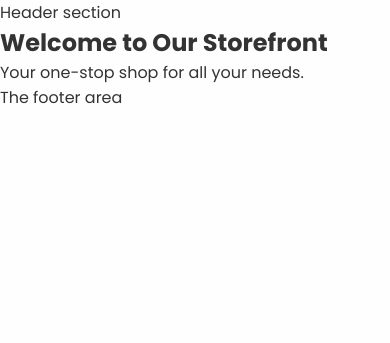
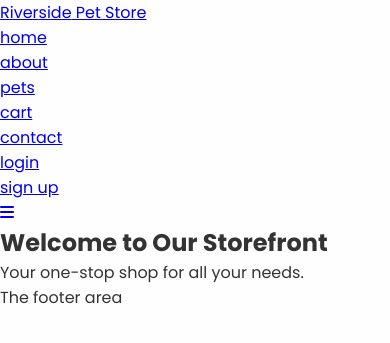
Before and after one commit to johnclamy/css-library, a Django app: page / in a window 390 px wide. Shown: the top 343 px of the page. Run offline with Django 5.2, Linux system fonts and the light colour scheme; some libraries are stand-ins or nearby versions.

Commit message:
set the default navbar for mobile phone viewports

```diff
--- a/storefront/templates/base.html
+++ b/storefront/templates/base.html
@@ -5,18 +5,50 @@
     <meta charset="UTF-8">
     <meta name="viewport" content="width=device-width, initial-scale=1.0">
     <link href="https://fonts.googleapis.com/css2?family=Poppins:wght@300;400;500;600;700&display=swap" rel="stylesheet">
-    {% comment %} <script src="https://kit.fontawesome.com/f16e47194e.js" crossorigin="anonymous"></script> {% endcomment %}
+    <script src="https://kit.fontawesome.com/f16e47194e.js" crossorigin="anonymous"></script>
     <link rel="stylesheet" href="{% static 'css/style.css' %}">
     <title>{{ template_data.page_title }}</title>
 </head>
 <body>
     <div class="base-container">
-        <header class="base-header">Header section</header>
+        <!-- Navigation section -->
+        <nav class="base-nav">
+            <ul class="base-nav__list">
+                <li class="base-nav__logo"><a href="#">River<span>side</span> Pet Store</a></li>
+                <li class="base-nav__item"><a href="#">home</a></li>
+                <li class="base-nav__item"><a href="#">about</a></li>
+                <li class="base-nav__item"><a href="#">pets</a></li>
+                <li class="base-nav__item"><a href="#">cart</a></li>
+                <li class="base-nav__item"><a href="#">contact</a></li>
+                <li class="base-nav__button"><a href="#">login</a></li>
+                <li class="base-nav__button"><a href="#">sign up</a></li>
+                <li class="base-nav__toggle"><a href="#"><i class="fas fa-bars"></i></a></li>
+            </ul>
+        </nav>
+        <!-- END Navigation section -->
         <main class="content-area">
             {% block content %}
             {% endblock content %}
         </main>
         <footer class="base-footer">The footer area</footer>
     </div>
+    <script>
+        const navToggle = document.querySelector('.base-nav__toggle');
+        const navList = document.querySelector('.base-nav__list');
+
+        navToggle.addEventListener('click', (e) => {
+            e.preventDefault();
+
+            if (navList.classList.contains('active')) {
+                navList.classList.remove('active');
+                // add hamburger icon
+                navToggle.innerHTML = '<i class="fas fa-bars"></i>';
+            } else {
+                navList.classList.add('active');
+                // add close (x) icon
+                navToggle.innerHTML = '<i class="fas fa-times"></i>';
+            }
+        });
+    </script>
 </body>
 </html>
```
